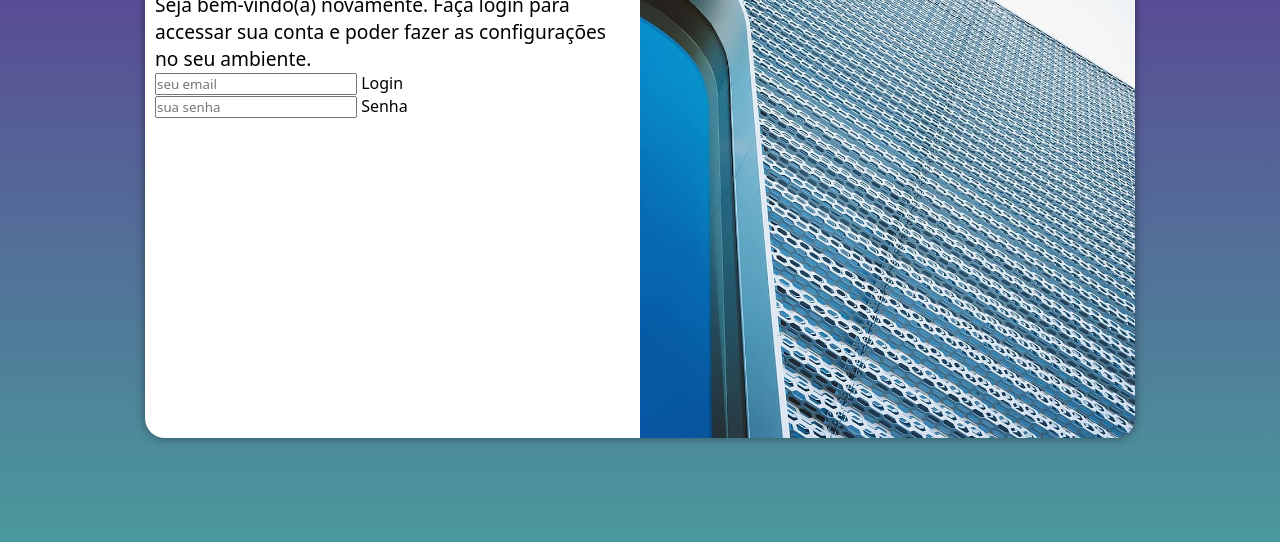
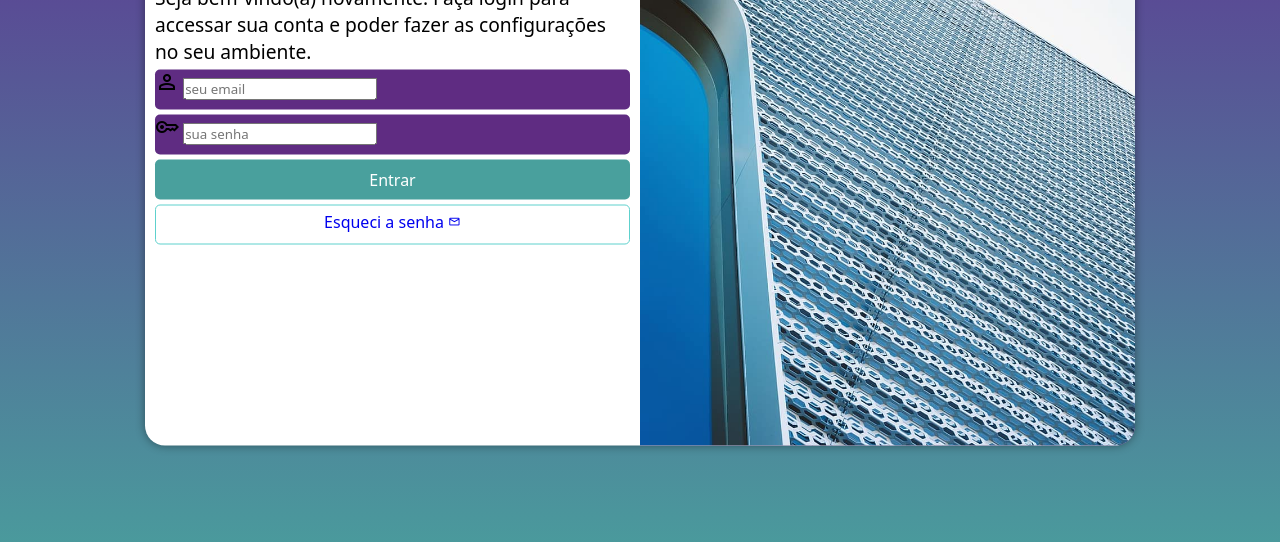
Before and after one commit to Joao-G-Antunes/HTML-CSS-Curso-em-video, a plain HTML site: page desafios/desafio-login/index.html in a window 1280 px wide. Shown: the part 212-754 px from the top of the page. Drawn offline with nearby package versions, Linux system fonts and the light colour scheme.

Commit message:
projeto login aula 4/5 cap 26

```diff
--- a/desafios/desafio-login/estilos/style.css
+++ b/desafios/desafio-login/estilos/style.css
@@ -25,7 +25,7 @@ section#login {
     position: absolute;
     background-color: white;
     width: 250px;
-    height: 500px;
+    height: 515px;
     border-radius: 20px;
     top: 50%;
     left: 50%;
@@ -43,6 +43,17 @@ section#login > div#imagem {
     background-size: cover;
 }
 
+form > div.campo {
+    background-color: #5f2c82;
+    height: 40px;
+    border-radius: 5px;
+    margin: 5px 0px;
+}
+
+div.campo > label {
+    display: none;
+}
+
 section#login > div#formulario {
     display: block;
     padding: 10px;
@@ -52,3 +63,41 @@ section#login > div#formulario {
 div#formulario > p {
     font-size: 0.8em;
 }
+
+form > input[type=submit] {
+    display: block;
+    font-size: 1em;
+    width: 100%;
+    height: 40px;
+    background-color: #49a09d;
+    color: white;
+    border: none;
+    border-radius: 5px;
+    cursor: pointer;
+}
+
+form > input[type=submit]:hover {
+    background-color: #2d6462;
+}
+
+form > a.botao {
+    padding-top: 5px;
+    margin-top: 5px;
+    display: block;
+    text-align: center;
+    font-size: 1em;
+    width: 100%;
+    height: 40px;
+    background-color: #ffffff;
+    border: 1px solid #5ed1cd;
+    border-radius: 5px;
+    text-decoration: none;
+}
+
+form > a.botao > span {
+    font-size: 0.8em;
+}
+
+form > a.botao:hover {
+    background-color: #5ed1cd;
+}
--- a/desafios/desafio-login/index.html
+++ b/desafios/desafio-login/index.html
@@ -6,6 +6,8 @@
     <title> Desafio login</title>
     <link rel="stylesheet" href="estilos/style.css" media="all">
     <link rel="stylesheet" href="estilos/media-query.css">
+    <link href="https://fonts.googleapis.com/css2?family=Material+Symbols+Outlined:opsz,wght,FILL,GRAD@20,100,1,200" rel="stylesheet" />
+
 </head>
 <body>
     <main>
@@ -18,13 +20,17 @@
                 <p>Seja bem-vindo(a) novamente. Faça login para accessar sua conta e poder fazer as configurações no seu ambiente.</p>
                 <form action="login.php" method="post">
                     <div class="campo">
-                        <input type="email" name="login" id="ilogin" placeholder="seu email">
+                        <span class="material-symbols-outlined">person</span>
+                        <input type="email" name="login" id="ilogin" placeholder="seu email" size="19" required maxlength="30">
                         <label for="ilogin">Login</label>
                     </div>
-                    <div>
-                        <input type="password" name="senha" id="isenha" placeholder="sua senha">
+                    <div class="campo">
+                        <span class="material-symbols-outlined">key</span>
+                        <input type="password" name="senha" id="isenha" placeholder="sua senha" size="19" required minlength="8" maxlength="15">
                         <label for="isenha">Senha</label>
                     </div>
+                    <input type="submit" value="Entrar" class="botao">
+                    <a href="#" class="botao">Esqueci a senha <span class="material-symbols-outlined">mail</span></a>
                 </form>
             </div>
         </section>
```
